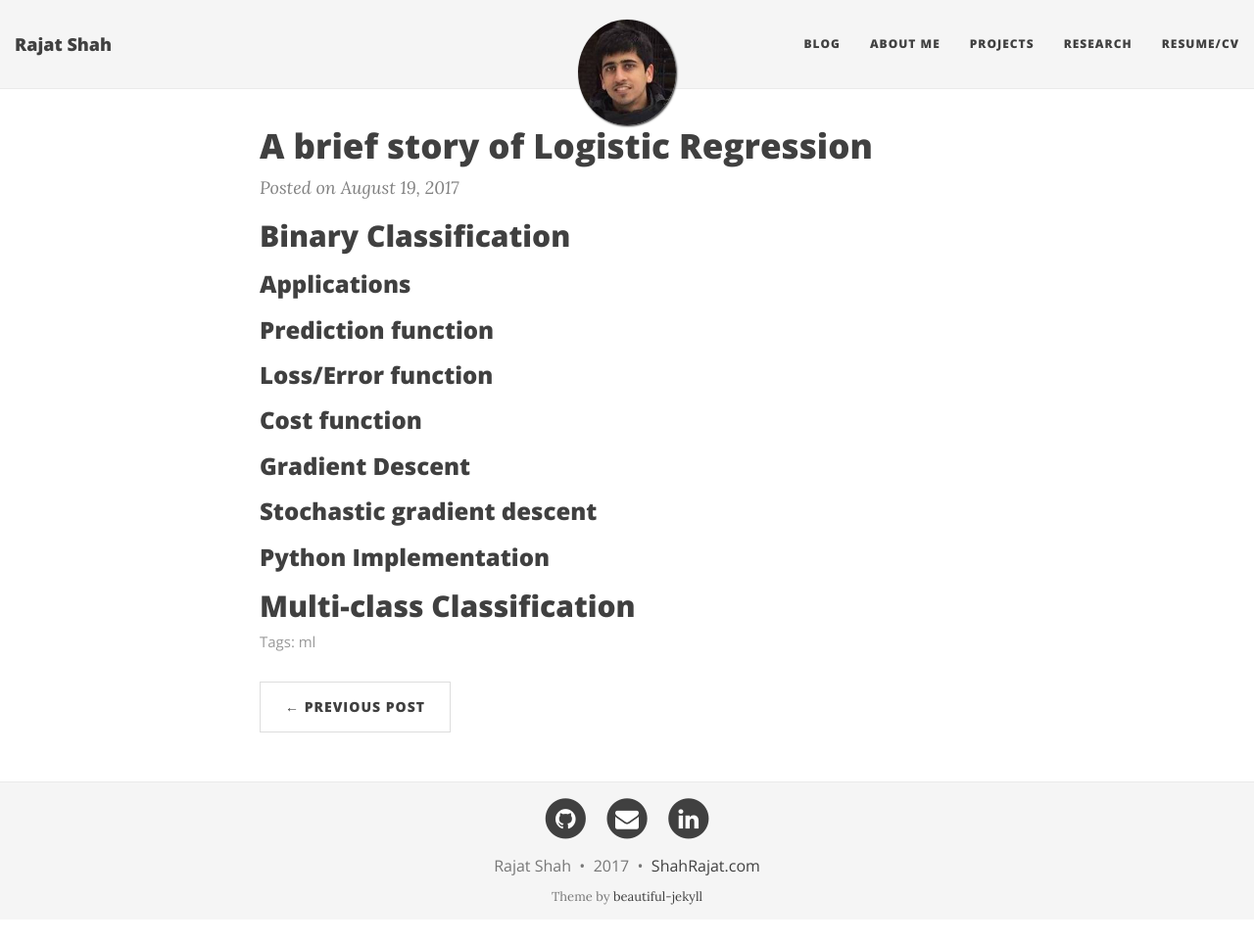
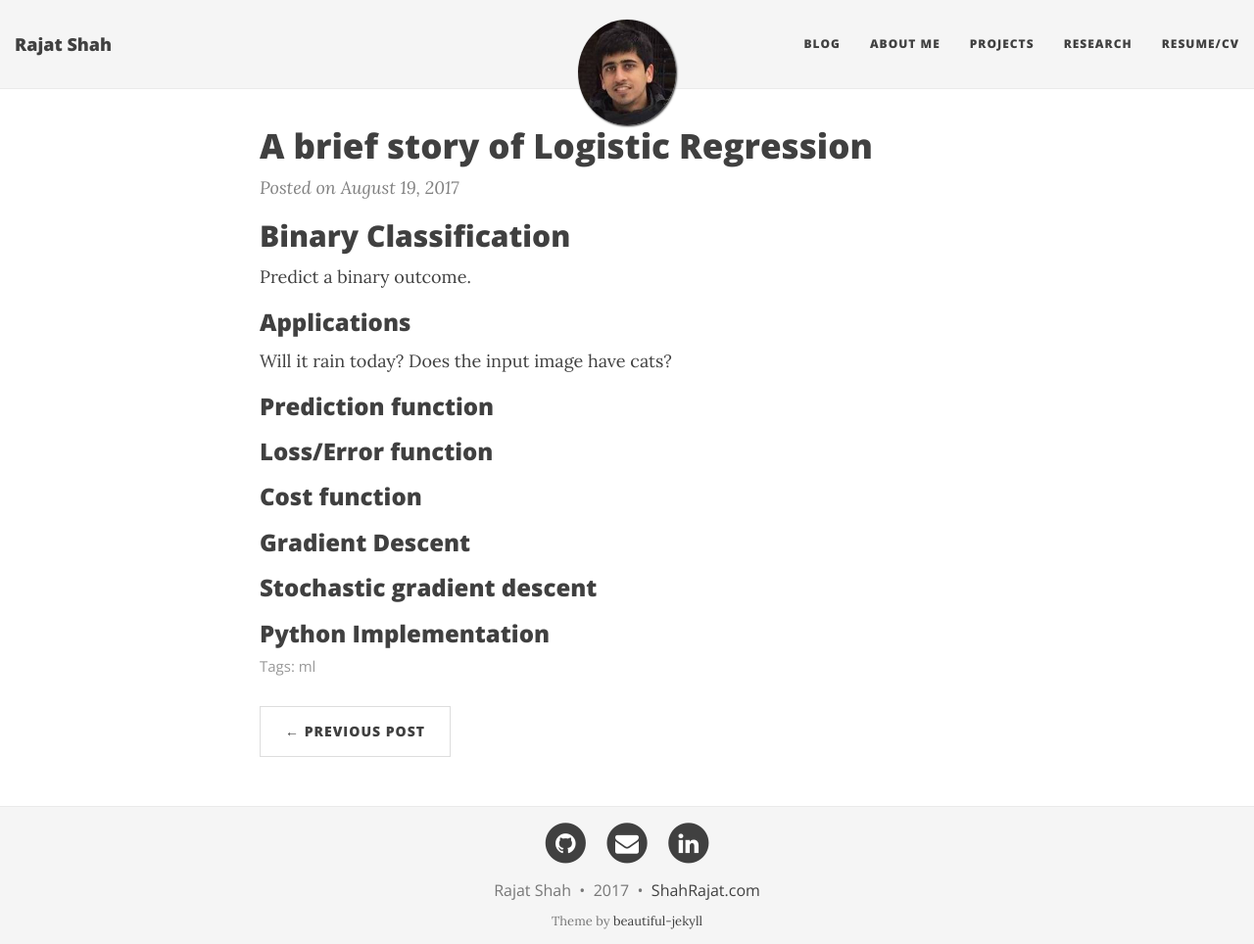
Before and after one commit to shahrajat/shahrajat.github.io, a Jekyll site: the page built from _posts/machine-learning/2017-08-19-all-about-logistic-regression.md, in a window 1280 px wide and 964 px high. Shown: the whole window at 98% size. Built offline with Jekyll 4.4.1, drawn with Linux system fonts in a browser that asks for light colours; nearby versions of some CDN libraries; comment, search, counter and statistics services are not loaded.

Commit message:
Update 2017-08-19-all-about-logistic-regression.md

```diff
--- a/_posts/machine-learning/2017-08-19-all-about-logistic-regression.md
+++ b/_posts/machine-learning/2017-08-19-all-about-logistic-regression.md
@@ -6,8 +6,10 @@ tags:
   - ml
 ---
 ## Binary Classification
+Predict a binary outcome.
 
 ### Applications
+Will it rain today? Does the input image have cats?
 
 ### Prediction function
 ### Loss/Error function
@@ -15,5 +17,3 @@ tags:
 ### Gradient Descent
 ### Stochastic gradient descent
 ### Python Implementation
-
-## Multi-class Classification
```
